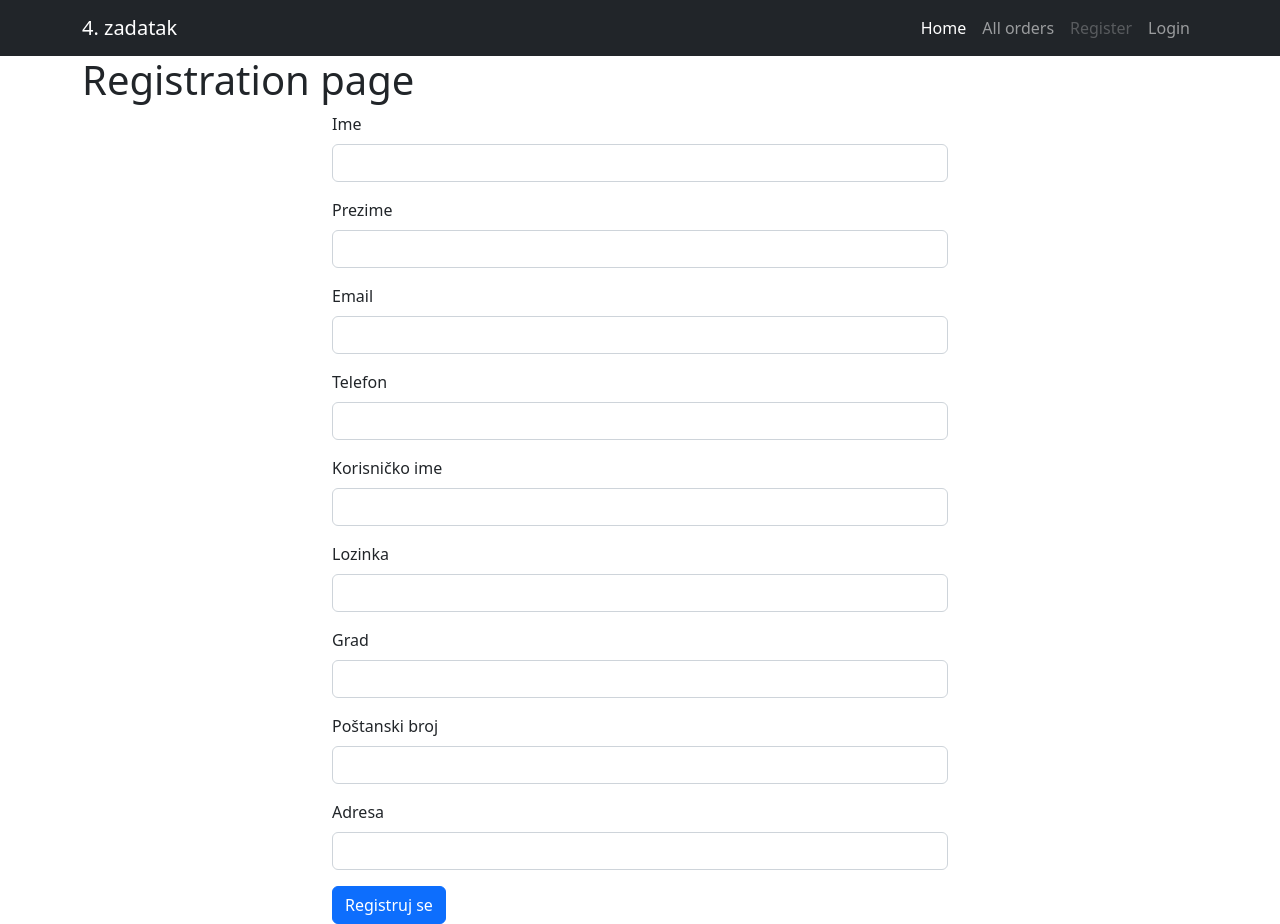
After one commit to LazarevicV/nbsoft, a PHP site: the page made by 4. zadatak/view/register.php in a window 1280 px wide. The commit adds this page. Run offline with PHP 8.4, Linux system fonts and the light colour scheme; the template is opened without the code that fills it, so the values that code supplies are empty.

Commit message:
a lot of things added, dont know what anymore

```diff
--- a/4. zadatak/view/components/nav.php
+++ b/4. zadatak/view/components/nav.php
@@ -10,6 +10,31 @@ $prefix = '/nbsoft/4.%20zadatak';
             <ul class="navbar-nav ms-auto mb-2 mb-lg-0">
                 <li class="nav-item"><a class="nav-link active" aria-current="page" href="<?= $prefix ?>/">Home</a></li>
                 <li class="nav-item"><a class="nav-link" href="<?= $prefix ?>/api/orders">All orders</a></li>
+                <?php if (isset($_SESSION['user'])) {
+                    if (!$_SESSION['user']->username === 'vlazarevic') {
+                ?>
+                        <li class="nav-item">
+                            <a id="registerLink" class="nav-link disabled" href="<?= $prefix ?>/register" tabindex="-1" aria-disabled="true">Register</a>
+                        </li>
+
+                    <?php } else { ?>
+                        <li class="nav-item">
+                            <a id="registerLink" class="nav-link" href="<?= $prefix ?>/register" tabindex="-1">Register</a>
+                        </li>
+                    <?php }
+                } else {
+                    ?> <li class="nav-item">
+                    <li class="nav-item">
+                        <a class="nav-link disabled" href="<?= $prefix ?>/register" tabindex="-1" aria-disabled="true" data-bs-toggle="tooltip" title="You are not admin, you can't access this page!">Register</a>
+                    </li>
+                    </li>
+                <?php } ?>
+                <?php if (isset($_SESSION['user'])) {
+                ?>
+                    <li class="nav-item"><a class="nav-link" href="<?= $prefix ?>/logout">Logout</a></li>
+                <?php } else { ?>
+                    <li class="nav-item"><a class="nav-link" href="<?= $prefix ?>/login">Login</a></li>
+                <?php } ?>
             </ul>
         </div>
     </div>
--- /dev/null
+++ b/4. zadatak/view/register.php
@@ -0,0 +1,68 @@
+<?php
+
+$title = "Registration page";
+$prefix = '/nbsoft/4.%20zadatak';
+
+?>
+
+<!DOCTYPE html>
+<html lang="en">
+
+<head>
+    <meta charset="UTF-8">
+    <meta name="viewport" content="width=device-width, initial-scale=1.0">
+    <link rel="stylesheet" href="https://cdn.jsdelivr.net/npm/bootstrap@5.2.3/dist/css/bootstrap.min.css" integrity="sha384-rbsA2VBKQhggwzxH7pPCaAqO46MgnOM80zW1RWuH61DGLwZJEdK2Kadq2F9CUG65" crossorigin="anonymous">
+    <title><?= $title ?></title>
+</head>
+
+<body>
+    <?php include __DIR__ . '/components/nav.php' ?>
+    <!-- Page content-->
+    <div class="container">
+        <h1>Registration page</h1>
+    </div>
+
+    <div class="container col-md-6">
+        <form action="<?= $prefix ?>/process_registration" method="post">
+            <div class="mb-3">
+                <label for="ime" class="form-label">Ime</label>
+                <input type="text" class="form-control" id="ime" name="ime">
+            </div>
+            <div class="mb-3">
+                <label for="prezime" class="form-label">Prezime</label>
+                <input type="text" class="form-control" id="prezime" name="prezime">
+            </div>
+            <div class="mb-3">
+                <label for="email" class="form-label">Email</label>
+                <input type="email" class="form-control" id="email" name="email">
+            </div>
+            <div class="mb-3">
+                <label for="telefon" class="form-label">Telefon</label>
+                <input type="tel" class="form-control" id="telefon" name="telefon">
+            </div>
+            <div class="mb-3">
+                <label for="username" class="form-label">Korisničko ime</label>
+                <input type="text" class="form-control" id="username" name="username">
+            </div>
+            <div class="mb-3">
+                <label for="password" class="form-label">Lozinka</label>
+                <input type="password" class="form-control" id="password" name="lozinka">
+            </div>
+            <div class="mb-3">
+                <label for="grad" class="form-label">Grad</label>
+                <input type="text" class="form-control" id="grad" name="grad">
+            </div>
+            <div class="mb-3">
+                <label for="postanski_broj" class="form-label">Poštanski broj</label>
+                <input type="text" class="form-control" id="postanski_broj" name="postanski_broj">
+            </div>
+            <div class="mb-3">
+                <label for="adresa" class="form-label">Adresa</label>
+                <input type="text" class="form-control" id="adresa" name="adresa">
+            </div>
+            <button type="submit" class="btn btn-primary">Registruj se</button>
+        </form>
+    </div>
+</body>
+
+</html>
```
Also changed, not shown: 4. zadatak/classes/User.php (+23 -7 lines), 4. zadatak/controllers/Controller.php (+88 -1 lines), 4. zadatak/index.php (+27 -4 lines), 4. zadatak/view/home.php (+9 -0 lines), 4. zadatak/view/login.php (+33 -3 lines).
